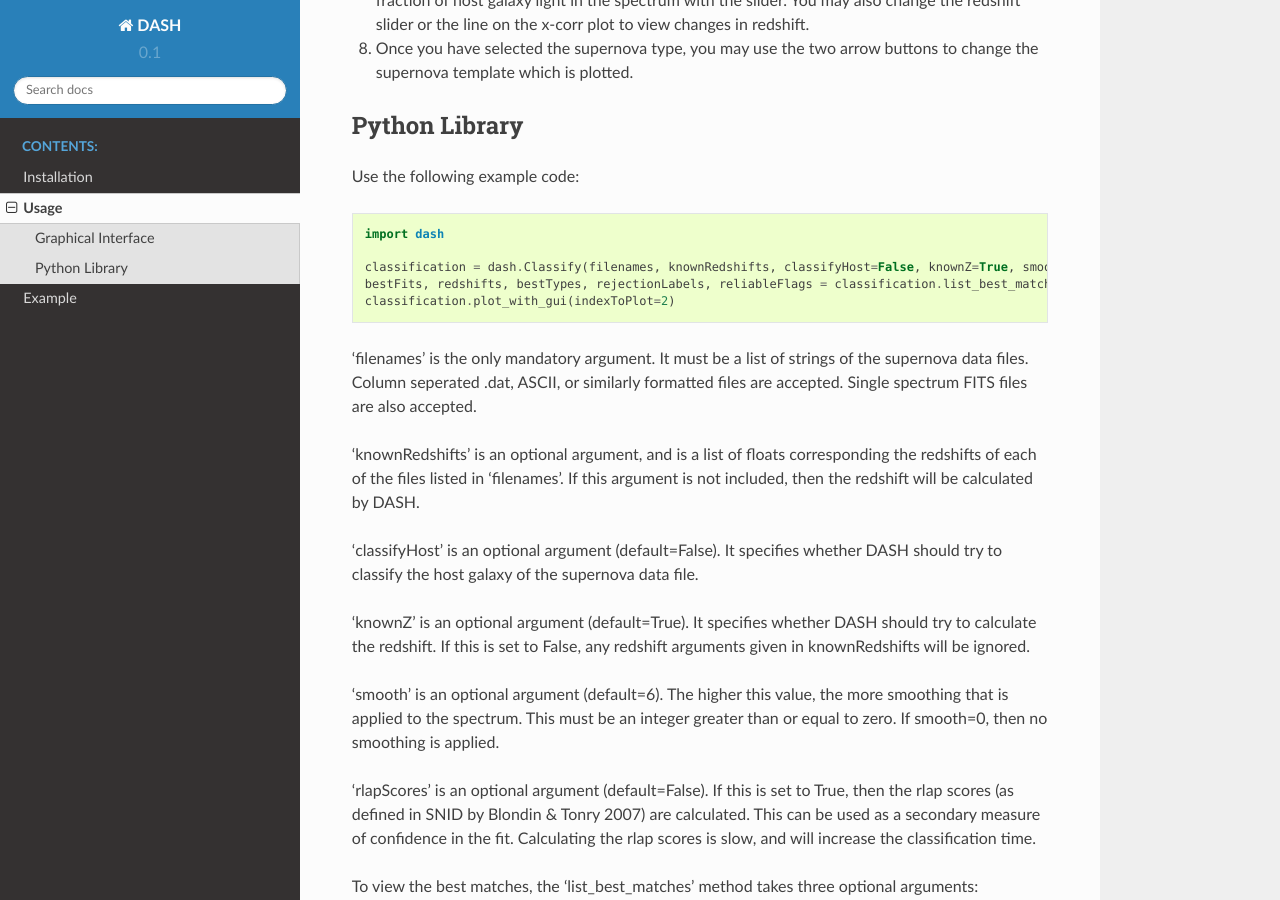
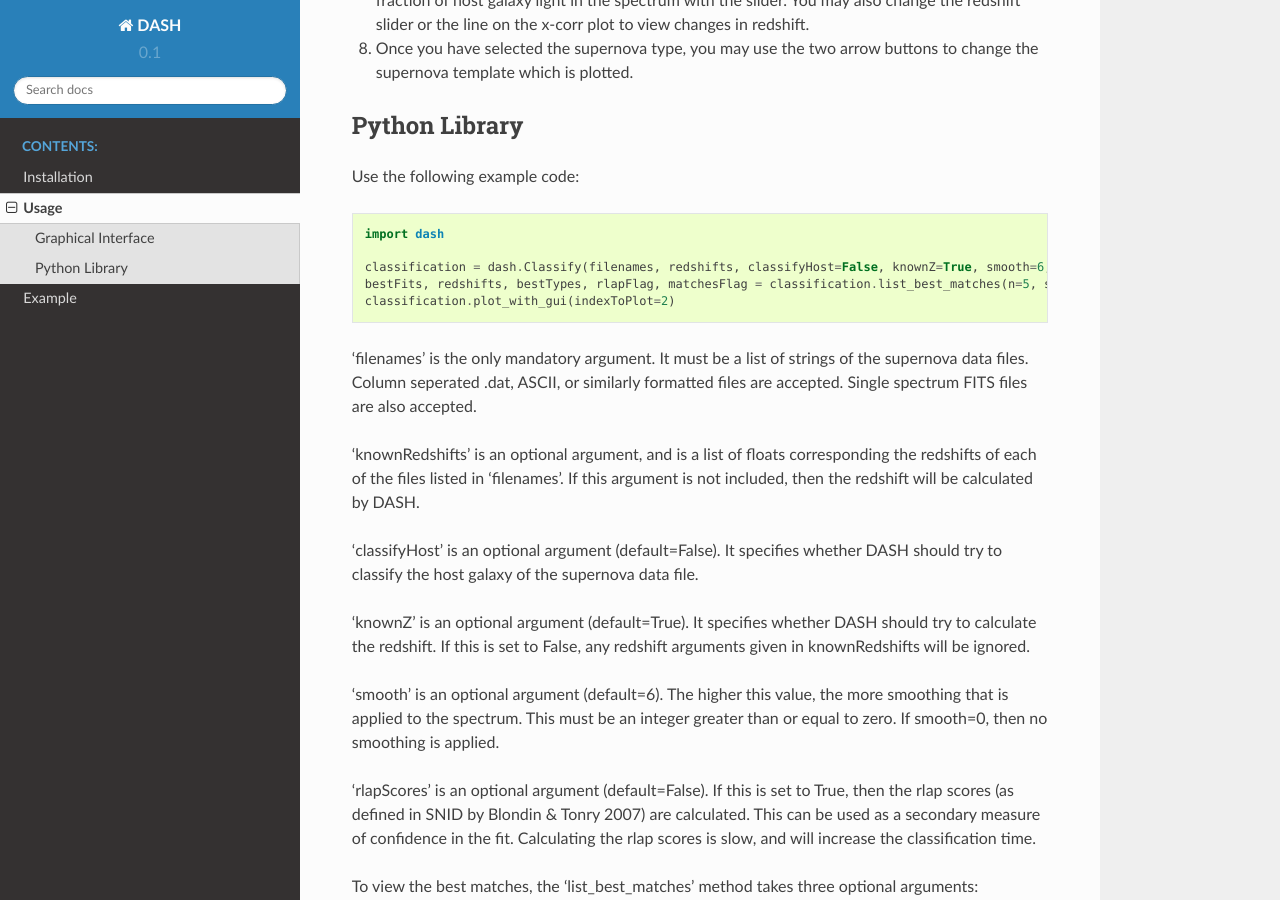
Before and after one commit to daniel-muthukrishna/astrodash, a Sphinx documentation site: the page built from docs/usage.rst, in a window 1280 px wide and 900 px high, scrolled down 1579 px. Built offline with Sphinx 7.4.7 and the Read the Docs theme 2.0.0, drawn with Linux system fonts in a browser that asks for light colours.

Commit message:
Minor updates to Sphinx documentation

```diff
--- a/docs/example.rst
+++ b/docs/example.rst
@@ -29,7 +29,7 @@
 
     # Classify all spectra
     classification = dash.Classify(filenames, knownRedshifts, classifyHost=False)
-    bestFits, redshifts, bestTypes, rejectionLabels, reliableFlags = classification.list_best_matches(n=5, saveFilename='ATEL_best_fits.txt')
+    bestFits, redshifts, bestTypes, rlapFlag, matchesFlag = classification.list_best_matches(n=5, saveFilename='ATEL_best_fits.txt')
 
     # Plot DES16C3bq
     classification.plot_with_gui(indexToPlot=4)
--- a/docs/usage.rst
+++ b/docs/usage.rst
@@ -53,8 +53,8 @@
 
     import dash
 
-    classification = dash.Classify(filenames, knownRedshifts, classifyHost=False, knownZ=True, smooth=6, rlapScores=False)
-    bestFits, redshifts, bestTypes, rejectionLabels, reliableFlags = classification.list_best_matches(n=5, saveFilename='DASH_matches.txt')
+    classification = dash.Classify(filenames, redshifts, classifyHost=False, knownZ=True, smooth=6, rlapScores=True)
+    bestFits, redshifts, bestTypes, rlapFlag, matchesFlag = classification.list_best_matches(n=5, saveFilename='DASH_matches.txt')
     classification.plot_with_gui(indexToPlot=2)
 
 'filenames' is the only mandatory argument. It must be a list of strings of the supernova data files. Column seperated .dat, ASCII, or similarly formatted files are accepted. Single spectrum FITS files are also accepted.
```
